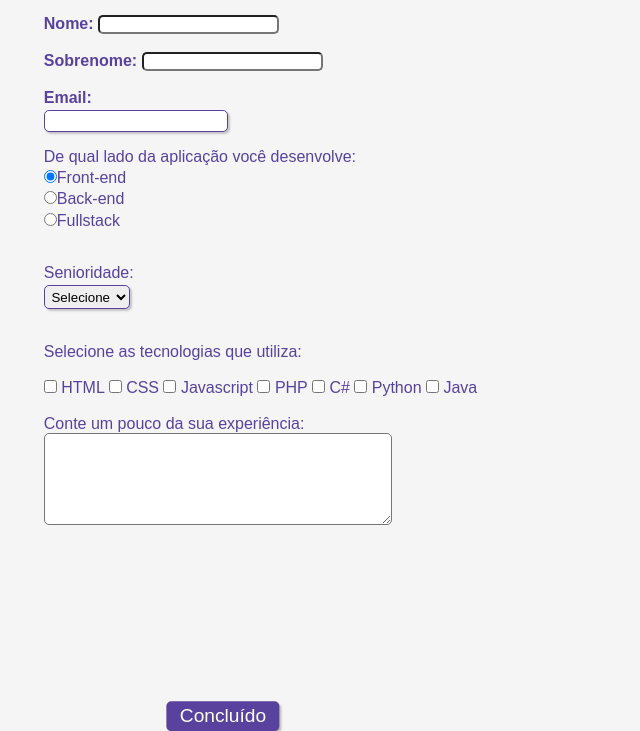
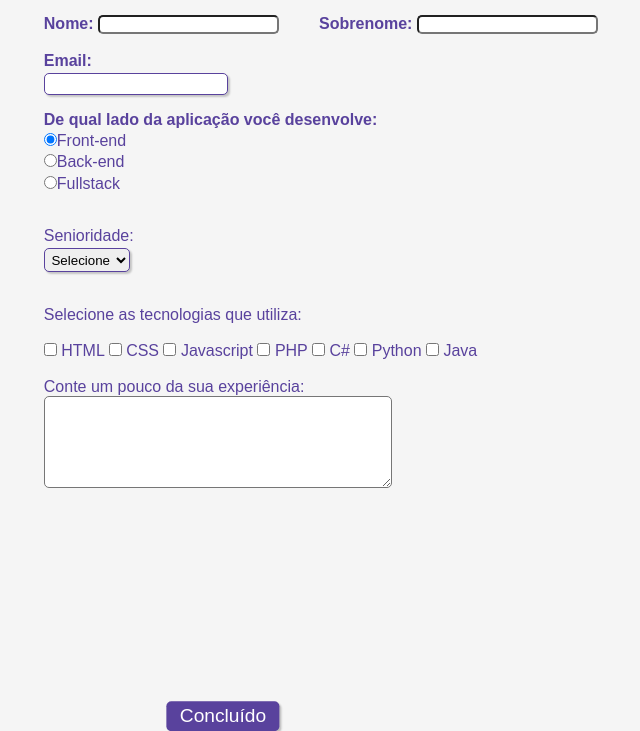
Before and after one commit to rafaelmarcondesdev/desenvolvimento-web, a plain HTML site: page aulaFormulario/index.html in a window 1280 px wide. Shown: the part 84-815 px from the top of the page, without its empty margins (417-1057 px from the left). Drawn offline with Linux system fonts and the light colour scheme.

Commit message:
atualização

```diff
--- a/aulaFlexbox/style.css
+++ b/aulaFlexbox/style.css
@@ -11,7 +11,7 @@ body{
     background-color: lightblue;
 }
 main {
-    background-color: aquamarine;
+    background-color: rgb(5, 119, 81);
     height: 300px;
 }
 
--- a/aulaFormulario/index.html
+++ b/aulaFormulario/index.html
@@ -34,7 +34,7 @@
         </div>
 
         <div class="campo">
-            <label for="">De qual lado da aplicação você desenvolve:</label>
+            <label for=""><strong>De qual lado da aplicação você desenvolve:</strong></label>
             <label for="">
                 <input type="radio" name="devweb" value="frontend" checked>Front-end
             </label>
--- a/aulaFormulario/style.css
+++ b/aulaFormulario/style.css
@@ -18,6 +18,8 @@
 }
 
 fieldset {
+    display: flex;
+    gap: 20px;
     border: 0; /*border 0 vai tirar a borda que vem automaticamente do fieldset*/
 }
 
```
